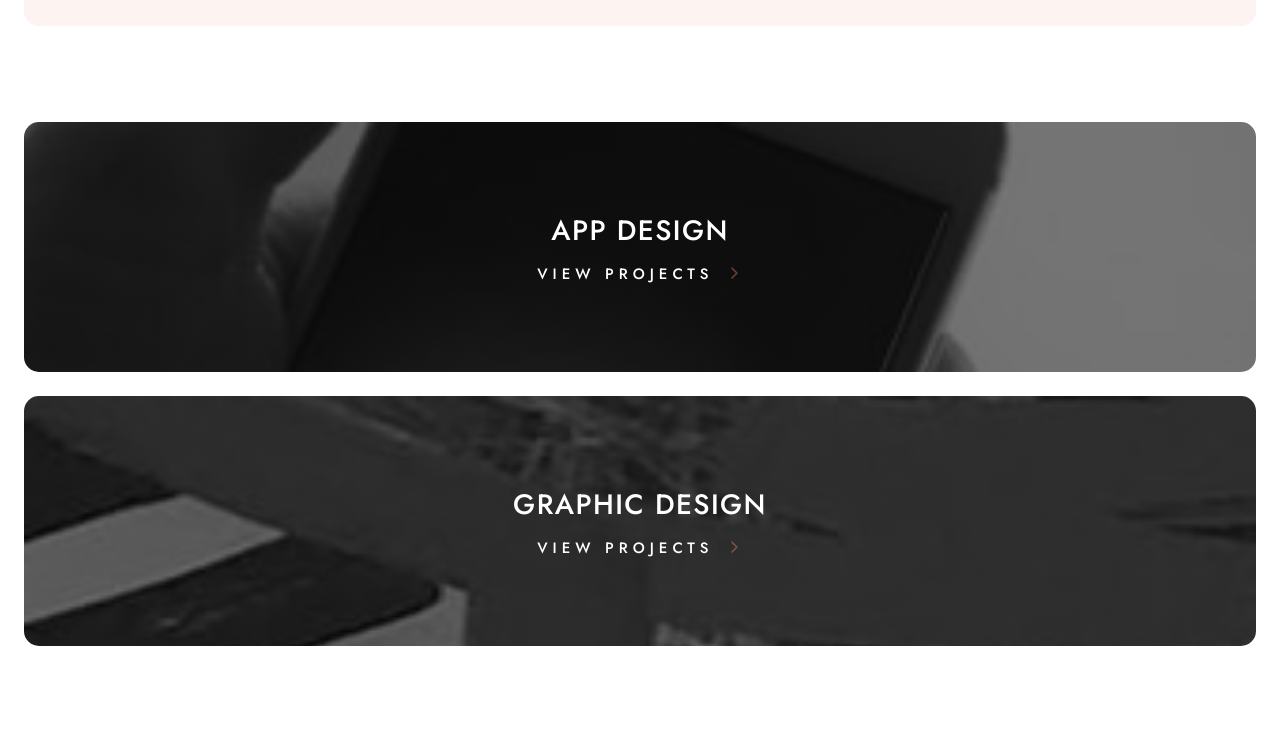
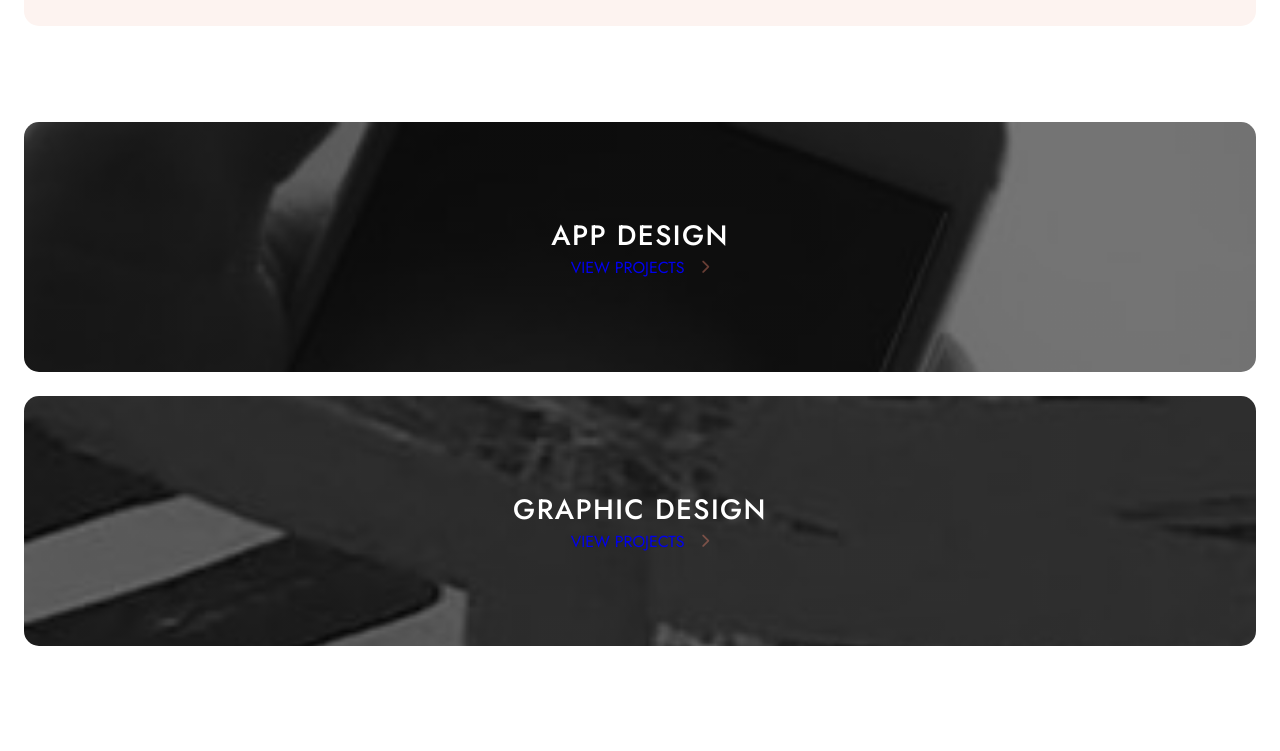
Before and after one commit to ringtho/designo, a React (Create React App) app: page /web-design in a window 1280 px wide. Shown: the part 3400-4151 px from the top of the page. Built offline with nearby package versions, Linux system fonts and the light colour scheme; the HTML template or start-up script is replaced by a standard one.

Commit message:
Added components for the design cards

```diff
--- /dev/null
+++ b/src/components/AppDesignCard.js
@@ -0,0 +1,18 @@
+import { Link } from "react-router-dom"
+
+const AppDesignCard = () => {
+    return (
+        <div className="offer-container-app">
+            <div className="offer-item">
+                <h2>APP DESIGN</h2>
+                <Link to="/app-design" className="link">
+                    <p>VIEW PROJECTS<span className="bracket">
+                    <i className="fa-solid fa-chevron-right fa-fade fa-sm"></i></span>
+                    </p>
+                </Link>
+            </div>
+        </div>
+    )
+}
+
+export default AppDesignCard
--- a/src/components/Footer.js
+++ b/src/components/Footer.js
@@ -21,7 +21,9 @@ const Footer = () => {
                 <div className="footer-contents">
                     <div className="logo-container footer-logo">
                         <div className="header-circle"></div>
-                        <h1 className="title-footer">DESIGNO</h1>
+                        <Link to="/" className="link">
+                            <h1 className="title-footer">DESIGNO</h1>
+                        </Link>
                     </div>
                     <ul className="footer-nav">
                         <Link to="/about" className="link">
--- /dev/null
+++ b/src/components/GraphicDesignCard.js
@@ -0,0 +1,18 @@
+import { Link } from "react-router-dom"
+
+const GraphicDeignCard = () => {
+    return (
+        <div className="offer-container-graphic">
+            <div className="offer-item">
+                <h2>GRAPHIC DESIGN</h2>
+                <Link to="/graphics-design" className="link">
+                    <p>VIEW PROJECTS<span className="bracket">
+                    <i className="fa-solid fa-chevron-right fa-fade fa-sm"></i></span>
+                    </p>
+                </Link>
+            </div>
+        </div>
+    )
+}
+
+export default GraphicDeignCard
--- /dev/null
+++ b/src/components/WebDesignCard.js
@@ -0,0 +1,18 @@
+import { Link } from "react-router-dom"
+
+const WebDesignCard = () => {
+    return (
+        <div className="offer-container-web">
+            <div className="offer-item">
+                <h2>WEB DESIGN</h2>
+                <Link to="/web-design" className="link">
+                    <p>VIEW PROJECTS<span className="bracket">
+                    <i className="fa-solid fa-chevron-right fa-fade fa-sm"></i></span>
+                    </p>
+                </Link>
+            </div>
+        </div>
+    )
+}
+
+export default WebDesignCard
--- a/src/pages/AppDesign.js
+++ b/src/pages/AppDesign.js
@@ -3,6 +3,8 @@ import Hero from "../components/Hero"
 import Navbar from "../components/Navbar"
 import AppCard from "../components/AppCard"
 import { data } from "../data"
+import WebDesignCard from "../components/WebDesignCard"
+import GraphicDeignCard from "../components/GraphicDesignCard"
 
 
 const AppDesign = () => {
@@ -20,24 +22,8 @@ const AppDesign = () => {
             {appCards}
             </div>
             <section className="offers">
-                <div className="offer-container-web">
-                    <div className="offer-item">
-                        <h2>WEB DESIGN</h2>
-                        <p>VIEW PROJECTS<span className="bracket">
-                        <i className="fa-solid fa-chevron-right fa-fade fa-sm">
-                            </i></span>
-                        </p>
-                    </div>
-                </div>
-                <div className="offer-container-graphic">
-                    <div className="offer-item">
-                        <h2>GRAPHIC DESIGN</h2>
-                        <p>VIEW PROJECTS<span className="bracket">
-                        <i className="fa-solid fa-chevron-right fa-fade fa-sm">
-                            </i></span>
-                        </p>
-                    </div>
-                </div>
+                <WebDesignCard />
+                <GraphicDeignCard />
             </section>
         </main>
         <Footer />
--- a/src/pages/GraphicDesign.js
+++ b/src/pages/GraphicDesign.js
@@ -3,6 +3,8 @@ import Hero from "../components/Hero"
 import Navbar from "../components/Navbar"
 import AppCard from "../components/AppCard"
 import { data } from "../data"
+import WebDesignCard from "../components/WebDesignCard"
+import AppDesignCard from "../components/AppDesignCard"
 
 
 const GraphicDesign = () => {
@@ -20,22 +22,8 @@ const GraphicDesign = () => {
             {appCards}
             </div>
             <section className="offers">
-                <div className="offer-container-web">
-                    <div className="offer-item">
-                        <h2>WEB DESIGN</h2>
-                        <p>VIEW PROJECTS<span className="bracket">
-                        <i className="fa-solid fa-chevron-right fa-fade fa-sm"></i></span>
-                        </p>
-                    </div>
-                </div>
-                <div className="offer-container-app">
-                    <div className="offer-item">
-                        <h2>APP DESIGN</h2>
-                        <p>VIEW PROJECTS<span className="bracket">
-                        <i className="fa-solid fa-chevron-right fa-fade fa-sm"></i></span>
-                        </p>
-                    </div>
-                </div>
+                <WebDesignCard />
+                <AppDesignCard />
             </section>
         </main>
         <Footer />
--- a/src/pages/Home.js
+++ b/src/pages/Home.js
@@ -4,7 +4,9 @@ import resourcefulPic from "../assets/home/desktop/illustration-resourceful.svg"
 import friendlyPic from "../assets/home/desktop/illustration-friendly.svg"
 import Navbar from "../components/Navbar"
 import Footer from "../components/Footer"
-import { Link } from "react-router-dom"
+import AppDesignCard from "../components/AppDesignCard"
+import WebDesignCard from "../components/WebDesignCard"
+import GraphicDeignCard from "../components/GraphicDesignCard"
 
 const Home = () => {
     return (
@@ -27,36 +29,9 @@ const Home = () => {
                 </div>
             </section>
             <section className="offers">
-                <div className="offer-container-web">
-                    <div className="offer-item">
-                        <h2>WEB DESIGN</h2>
-                        <Link to="web-design" className="link">
-                            <p>VIEW PROJECTS<span className="bracket">
-                            <i className="fa-solid fa-chevron-right fa-fade fa-sm"></i></span>
-                            </p>
-                        </Link>
-                    </div>
-                </div>
-                <div className="offer-container-app">
-                    <div className="offer-item">
-                        <h2>APP DESIGN</h2>
-                        <Link to="app-design" className="link">
-                            <p>VIEW PROJECTS<span className="bracket">
-                            <i className="fa-solid fa-chevron-right fa-fade fa-sm"></i></span>
-                            </p>
-                        </Link>
-                    </div>
-                </div>
-                <div className="offer-container-graphic">
-                    <div className="offer-item">
-                        <h2>GRAPHIC DESIGN</h2>
-                        <Link to="graphics-design" className="link">
-                            <p>VIEW PROJECTS<span className="bracket">
-                            <i className="fa-solid fa-chevron-right fa-fade fa-sm"></i></span>
-                            </p>
-                        </Link>
-                    </div>
-                </div>
+                <WebDesignCard />
+                <AppDesignCard />
+                <GraphicDeignCard />
             </section>
             <section className="soft-skills">
                 <div className="soft-skills-container">
--- a/src/pages/WebDesign.js
+++ b/src/pages/WebDesign.js
@@ -3,6 +3,8 @@ import Hero from "../components/Hero"
 import Navbar from "../components/Navbar"
 import AppCard from "../components/AppCard"
 import { data } from "../data"
+import AppDesignCard from "../components/AppDesignCard"
+import GraphicDeignCard from "../components/GraphicDesignCard"
 
 
 const WebDesign = () => {
@@ -20,24 +22,8 @@ const WebDesign = () => {
             {appCards}
             </div>
             <section className="offers">
-                <div className="offer-container-app">
-                    <div className="offer-item">
-                        <h2>APP DESIGN</h2>
-                        <p>VIEW PROJECTS<span className="bracket">
-                        <i className="fa-solid fa-chevron-right fa-fade fa-sm">
-                            </i></span>
-                        </p>
-                    </div>
-                </div>
-                <div className="offer-container-graphic">
-                    <div className="offer-item">
-                        <h2>GRAPHIC DESIGN</h2>
-                        <p>VIEW PROJECTS<span className="bracket">
-                        <i className="fa-solid fa-chevron-right fa-fade fa-sm">
-                            </i></span>
-                        </p>
-                    </div>
-                </div>
+                <AppDesignCard />
+                <GraphicDeignCard />
             </section>
         </main>
         <Footer />
```
